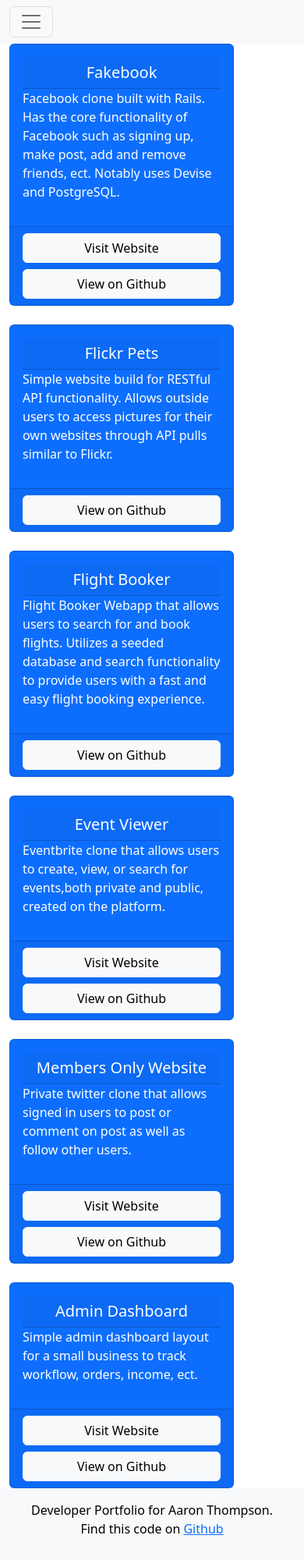
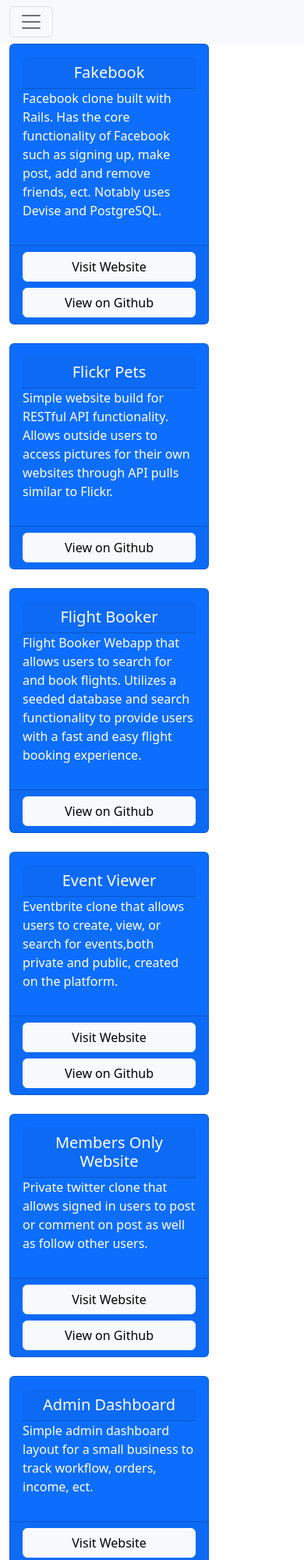
Before and after one commit to Endeyr/personal-portfolio, a plain HTML site: page index.html in a window 390 px wide. Shown: the top 2000 px of the page at 78% size. Drawn offline with nearby package versions, Linux system fonts and the light colour scheme.

Commit message:
fixed for mobile

```diff
--- a/index.html
+++ b/index.html
@@ -56,7 +56,7 @@
 		<div class="container">
 			<div class="row row-cols-1 row-cols-md-3 g-4">
 				<div class="col-sm-6">
-					<div class="card text-bg-primary mb-3 h-100" style="width: 18rem">
+					<div class="card text-bg-primary mb-3 h-100" style="width: 16rem">
 						<div class="card-body">
 							<h5 class="card-header text-center">Fakebook</h5>
 							<p class="card-text">
@@ -78,7 +78,7 @@
 					</div>
 				</div>
 				<div class="col-sm-6">
-					<div class="card text-bg-primary mb-3 h-100" style="width: 18rem">
+					<div class="card text-bg-primary mb-3 h-100" style="width: 16rem">
 						<div class="card-body">
 							<h5 class="card-header text-center">Flickr Pets</h5>
 							<p class="card-text">
@@ -97,7 +97,7 @@
 					</div>
 				</div>
 				<div class="col-sm-6">
-					<div class="card text-bg-primary mb-3 h-100" style="width: 18rem">
+					<div class="card text-bg-primary mb-3 h-100" style="width: 16rem">
 						<div class="card-body">
 							<h5 class="card-header text-center">Flight Booker</h5>
 							<p class="card-text">
@@ -116,7 +116,7 @@
 					</div>
 				</div>
 				<div class="col-sm-6">
-					<div class="card text-bg-primary mb-3 h-100" style="width: 18rem">
+					<div class="card text-bg-primary mb-3 h-100" style="width: 16rem">
 						<div class="card-body">
 							<h5 class="card-header text-center">Event Viewer</h5>
 							<p class="card-text">
@@ -137,7 +137,7 @@
 					</div>
 				</div>
 				<div class="col-sm-6">
-					<div class="card text-bg-primary mb-3 h-100" style="width: 18rem">
+					<div class="card text-bg-primary mb-3 h-100" style="width: 16rem">
 						<div class="card-body">
 							<h5 class="card-header text-center">Members Only Website</h5>
 							<p class="card-text">
@@ -160,7 +160,7 @@
 					</div>
 				</div>
 				<div class="col-sm-6">
-					<div class="card text-bg-primary mb-3 h-100" style="width: 18rem">
+					<div class="card text-bg-primary mb-3 h-100" style="width: 16rem">
 						<div class="card-body">
 							<h5 class="card-header text-center">Admin Dashboard</h5>
 							<p class="card-text">
```
